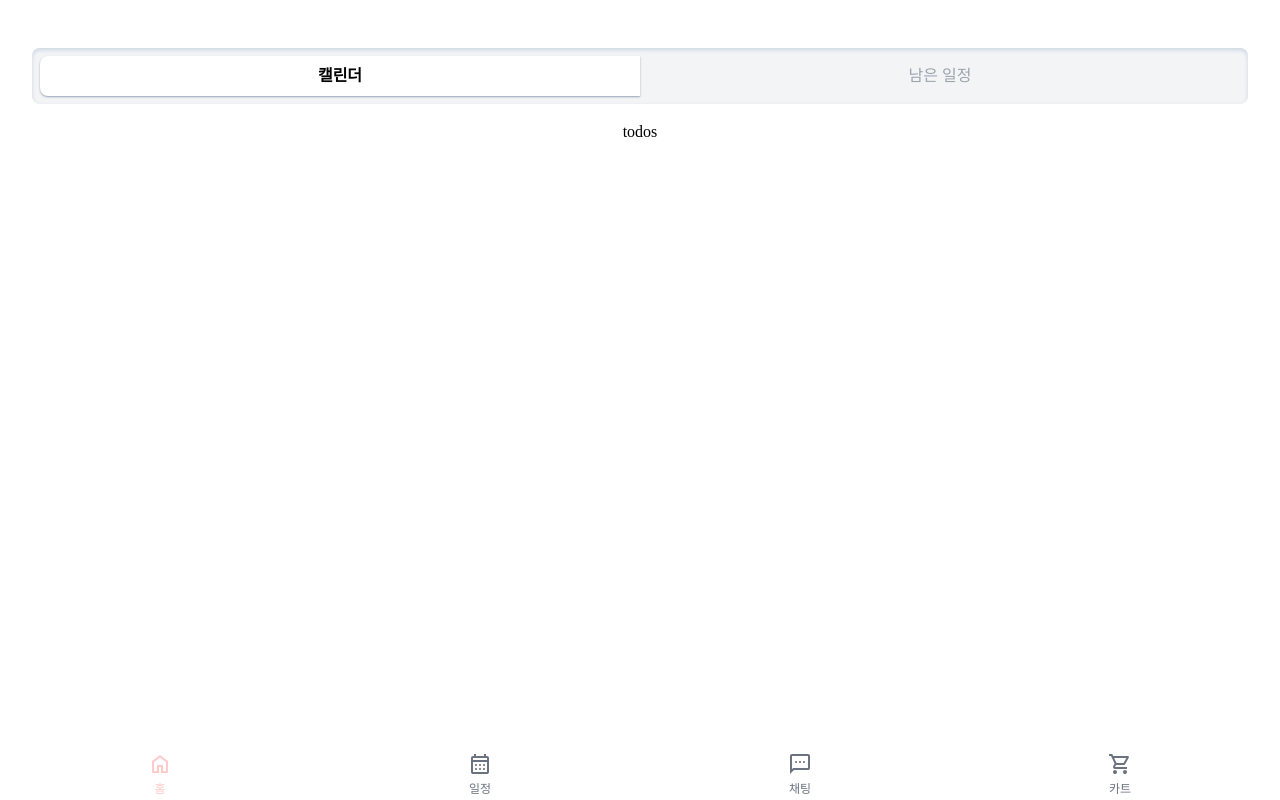
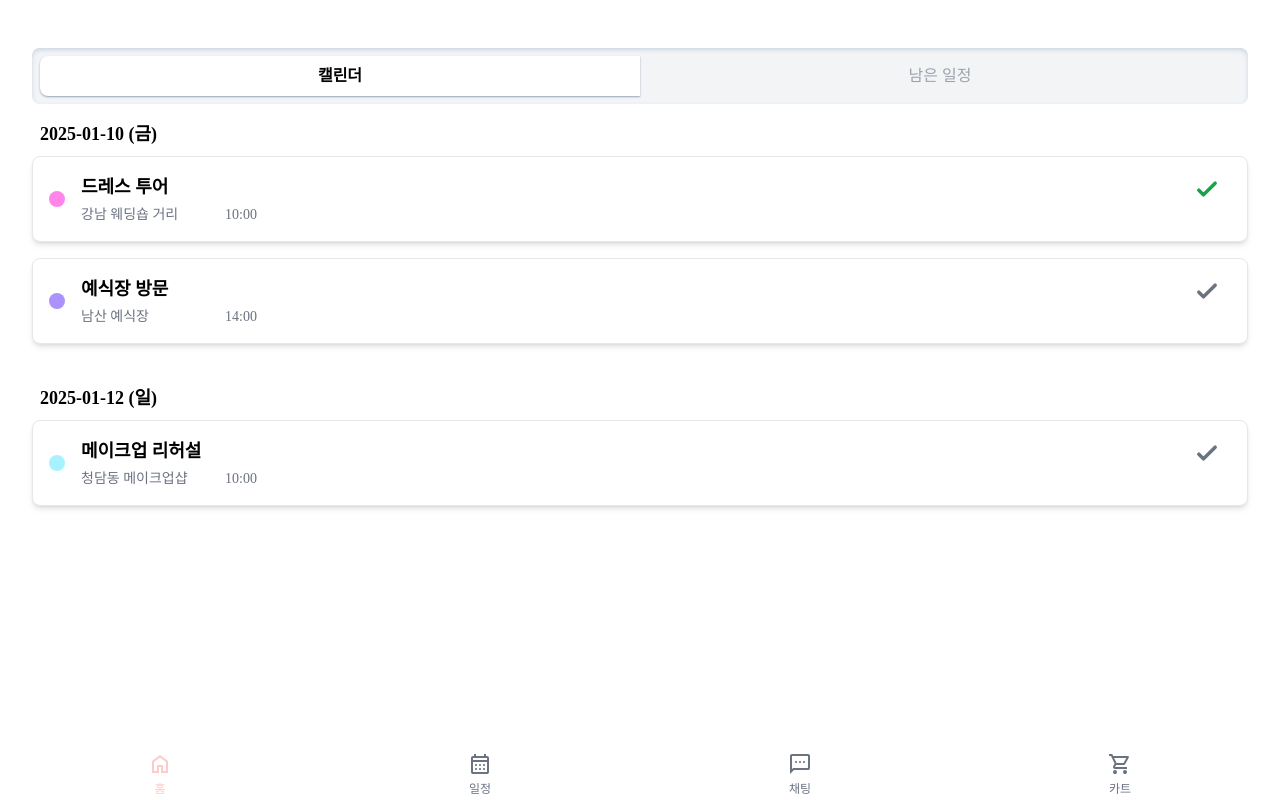
Before and after one commit to Yeahpeu/yeahpeu-front, a React (Vite) app: page /schedule/todos in a window 1280 px wide. Built offline with nearby package versions, Linux system fonts and the light colour scheme; a web font is replaced by a local one.

Commit message:
[FEAT] Molecule 생성, 카드 컴포넌트 구체화

```diff
--- a/src/components/Cards/MyScheduleCard.jsx
+++ b/src/components/Cards/MyScheduleCard.jsx
@@ -1,39 +1,51 @@
 import MyCompleteButton from "../common/MyCompleteButton";
 
-const MyScheduleCard = ({
-  title,
-  location,
-  time,
-  onClick,
-  category,
-  isCompleted,
-  doneComplete,
-}) => {
+const MyScheduleCard = ({ event }) => {
   const categoryColors = {
-    결혼식: "bg-[#FF85EB]",
-    스드메: "bg-[#AB92FF]",
-    예물예단: "bg-[#A6F2FF]",
-    신혼집: "bg-[#FFE748]",
-    신혼여행: "bg-[#FF9447]",
+    1: "bg-[#FF85EB]",
+    2: "bg-[#AB92FF]",
+    3: "bg-[#A6F2FF]",
+    4: "bg-[#FFE748]",
+    5: "bg-[#FF9447]",
   };
+
+  if (!event) return null; // 안전 장치
+
   const locationName =
-    location.length > 10 ? `${location.slice(0, 10)}...` : location;
+    event.location.length > 10
+      ? `${event.location.slice(0, 10)}...`
+      : event.location;
+
+  // "2025-01-10T10:00:00Z" -> "19:00" 변환
+  const formattedTime = event.date
+    ? new Date(event.date).toLocaleTimeString("ko-KR", {
+        hour: "2-digit",
+        minute: "2-digit",
+        hour12: false,
+      })
+    : "";
 
   return (
-    <div className="bg-white rounded-lg shadow-md p-4 w-full flex items-center justify-between border relative">
+    <div className="bg-white rounded-lg shadow-md mb-4 p-4 w-full flex items-center justify-between border relative">
       <div className="absolute top-4 right-6">
-        <MyCompleteButton isCompleted={isCompleted} onClick={doneComplete} />
+        <MyCompleteButton
+          isCompleted={event.Completed}
+          onClick={() => console.log(`완료 상태 변경: ${event.id}`)}
+        />
       </div>
 
       <div className="flex items-center space-x-3">
         <div
-          className={`w-4 h-4 rounded-full ${categoryColors[category]}`}
+          className={`w-4 h-4 rounded-full ${categoryColors[event.mainCategoryId]}`}
         ></div>
-        <div onClick={onClick} className="pl-1">
-          <div className="font-bold text-lg flex pb-1">{title} </div>
+        <div
+          onClick={() => console.log(`이벤트 클릭: ${event.id}`)}
+          className="pl-1"
+        >
+          <div className="font-bold text-lg flex pb-1">{event.title}</div>
           <div className="text-gray-500 text-sm flex justify-between w-44">
             <span>{locationName}</span>
-            <span>{time}</span>
+            <span>{formattedTime}</span>
           </div>
         </div>
       </div>
--- a/src/molecules/CalendarMolecule.jsx
+++ b/src/molecules/CalendarMolecule.jsx
@@ -1,5 +1,30 @@
+import MyCalendar from "../components/Cards/MyCalendar";
+
 const CalendarMolecule = () => {
-  return <div>calendars</div>;
+  const events = [
+    {
+      id: 1,
+      mainCategoryId: 1,
+      title: "드레스 투어",
+      date: "2025-01-10T10:00:00Z",
+      location: "강남 웨딩숍 거리",
+      Completed: true,
+    },
+    {
+      id: 2,
+      mainCategoryId: 3,
+      title: "드레스 투어",
+      date: "2025-01-1T10:00:00Z",
+      location: "강남 웨딩숍 거리",
+      Completed: true,
+    },
+  ];
+
+  return (
+    <div>
+      <MyCalendar events={events} />
+    </div>
+  );
 };
 
 export default CalendarMolecule;
--- a/src/molecules/TodosMolecule.jsx
+++ b/src/molecules/TodosMolecule.jsx
@@ -1,5 +1,67 @@
-const TodosMolecule = () => {
-  return <div>todos</div>;
+import MyScheduleCard from "../components/Cards/MyScheduleCard";
+
+const CalendarMolecule = () => {
+  const events = [
+    {
+      id: 1,
+      mainCategoryId: 1,
+      title: "드레스 투어",
+      date: "2025-01-10T10:00:00Z",
+      location: "강남 웨딩숍 거리",
+      Completed: true,
+    },
+    {
+      id: 2,
+      mainCategoryId: 3,
+      title: "메이크업 리허설",
+      date: "2025-01-12T10:00:00Z",
+      location: "청담동 메이크업샵",
+      Completed: false,
+    },
+    {
+      id: 3,
+      mainCategoryId: 2,
+      title: "예식장 방문",
+      date: "2025-01-10T14:00:00Z",
+      location: "남산 예식장",
+      Completed: false,
+    },
+  ];
+
+  const groupedEvents = events.reduce((acc, event) => {
+    const eventDate = new Date(event.date).toISOString().split("T")[0]; // "YYYY-MM-DD" 형식
+    if (!acc[eventDate]) {
+      acc[eventDate] = [];
+    }
+    acc[eventDate].push(event);
+    return acc;
+  }, {});
+
+  const sortedDates = Object.keys(groupedEvents).sort();
+
+  const getKoreanDay = (dateString) => {
+    const days = ["일", "월", "화", "수", "목", "금", "토"];
+    const date = new Date(dateString);
+    return days[date.getDay()];
+  };
+
+  return (
+    <div>
+      {sortedDates.map((date) => (
+        <div key={date} className="pb-4">
+          <h2 className="text-lg font-bold m-2 text-left">
+            {date} ({getKoreanDay(date)})
+          </h2>
+
+          {groupedEvents[date]
+            .sort((a, b) => new Date(a.date) - new Date(b.date))
+            .map((event) => (
+              <MyScheduleCard event={event} key={event.id} />
+            ))}
+        </div>
+      ))}
+    </div>
+  );
 };
 
-export default TodosMolecule;
+export default CalendarMolecule;
```
